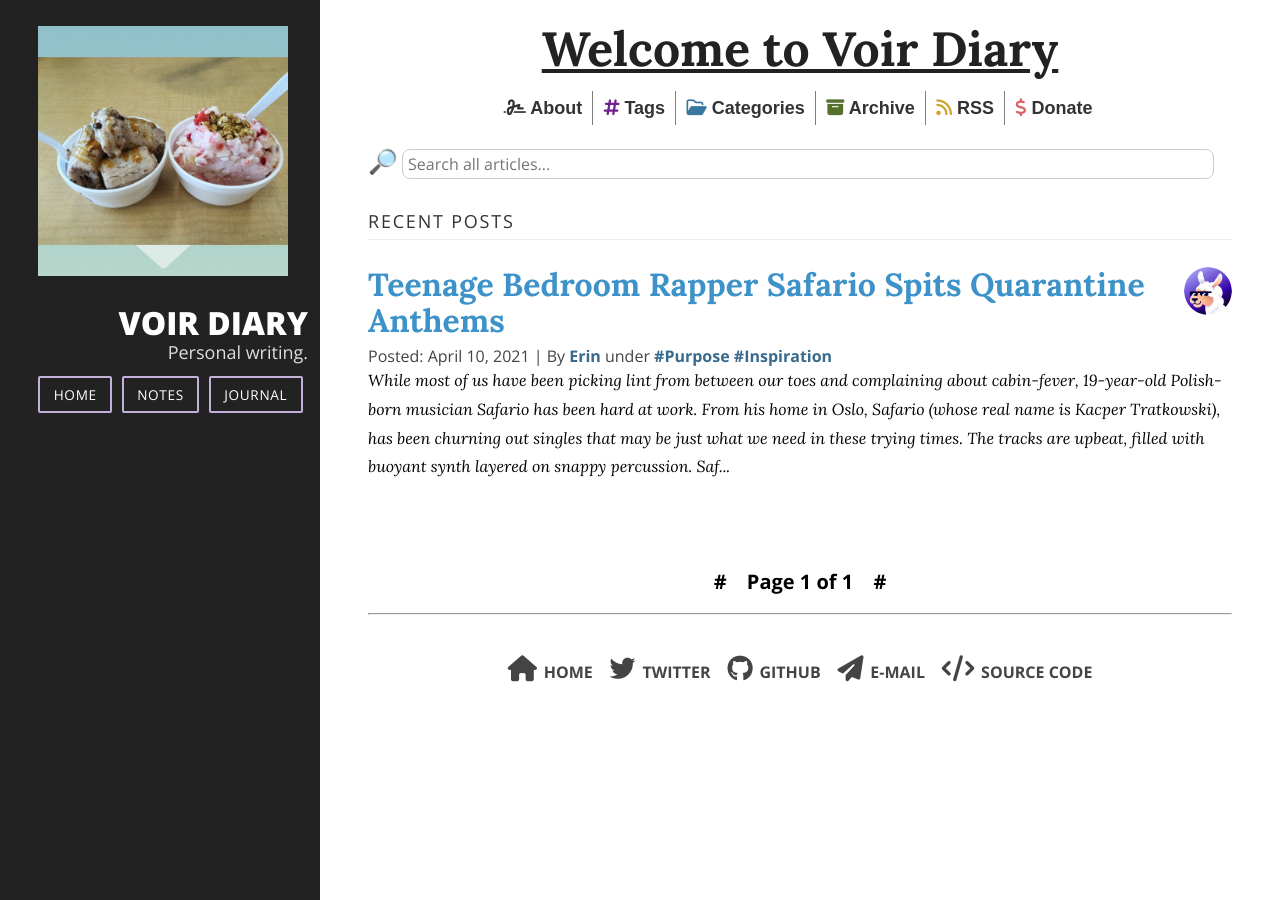
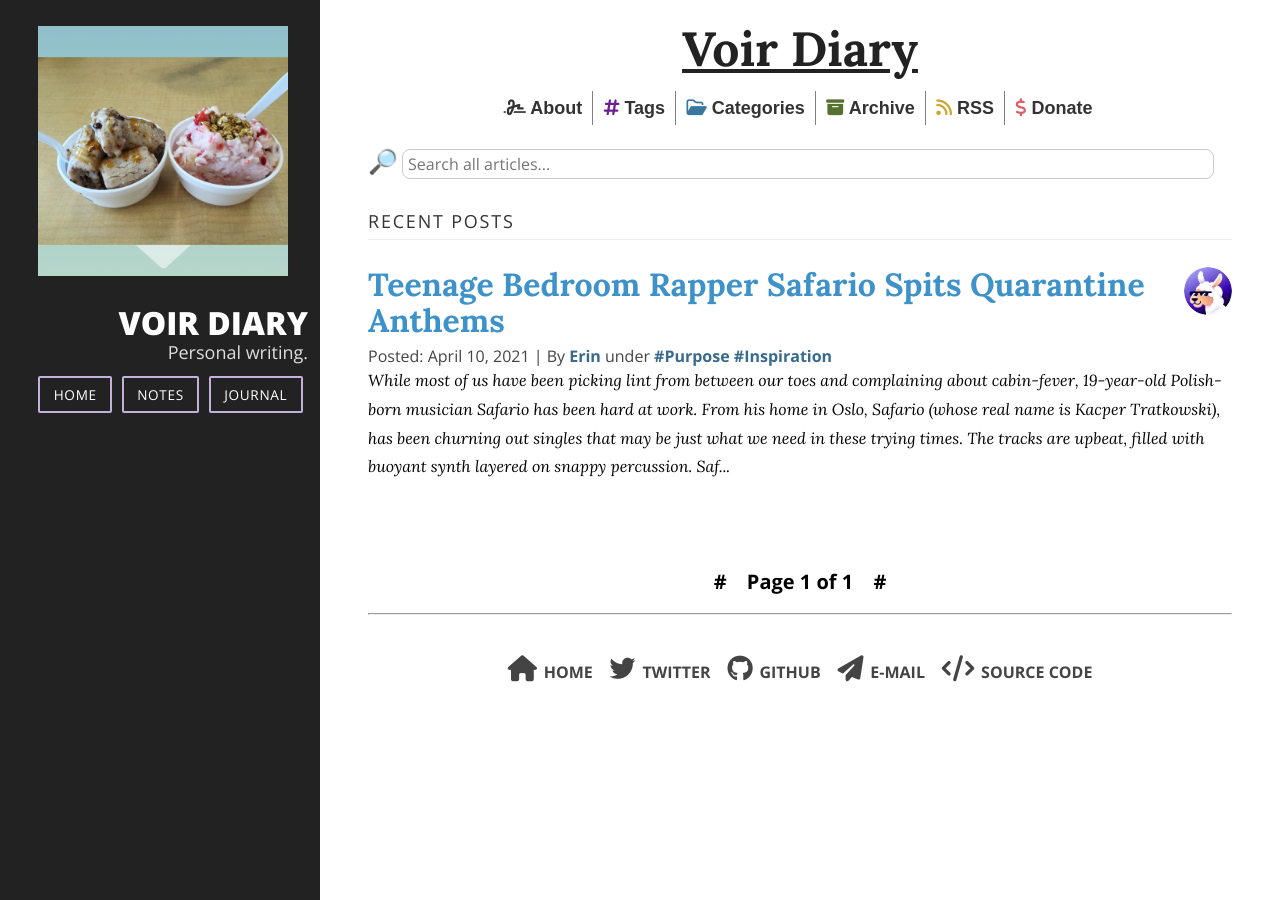
Before and after one commit to VoirDiary/JekyllTheme, a Jekyll site: the page built from index.html, in a window 1280 px wide. Built offline with Jekyll 4.4.1, drawn with Linux system fonts in a browser that asks for light colours; nearby versions of some CDN libraries; the list of posts is cut into pages by our own code.

Commit message:
Update default.html

```diff
--- a/_layouts/default.html
+++ b/_layouts/default.html
@@ -12,7 +12,7 @@
         <div class="content pure-u-1 pure-u-md-3-4">
             <div class="md-display">
                 <h1>
-                    <a class="jekyll-header" href="{{ site.url }}{{ site.baseurl }}">Welcome to {{site.title}}</a>
+                    <a class="jekyll-header" href="{{ site.url }}{{ site.baseurl }}">{{site.title}}</a>
                 </h1>
                 {%- include links.html -%}
                 {%- include search.html -%}
```
